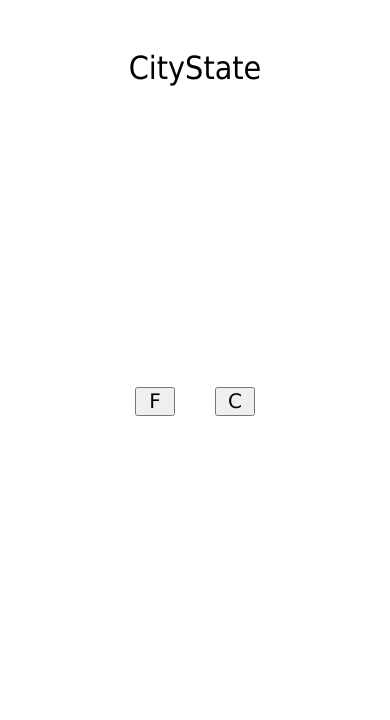
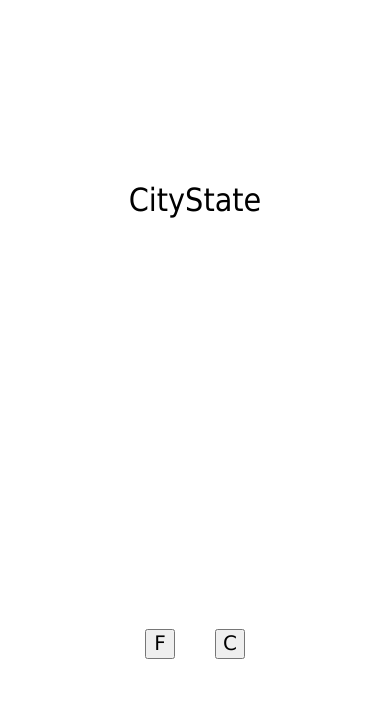
Before and after one commit to gunnarjohnson/fcc-local-weather, a website: page app/index.html in a window 390 px wide. Drawn offline with nearby package versions, Linux system fonts and the light colour scheme.

Commit message:
Worked on responsiveness.

```diff
--- a/app/assets/styles/base/_global.css
+++ b/app/assets/styles/base/_global.css
@@ -0,0 +1,9 @@
+body {
+  height: 100%;
+  width: 100%;
+}
+
+html {
+  height: 100%;
+  width: 100%;
+}
--- a/app/assets/styles/modules/_btn.css
+++ b/app/assets/styles/modules/_btn.css
@@ -1,7 +1,14 @@
 .btn {
+  display: flex;
+  align-items: center;
+  justify-content: center;
   font-family: Verdana;
   font-size: 1.25em;
-  width: 2em;
-  margin-right: 1em;
-  margin-left: 1em;
+  height: 1.5em;
+  width: 1.5em;
+  margin: 0 1em;
+
+  @mixin atMedium {
+    font-size: 2.5em;
+  }
 }
--- a/app/assets/styles/modules/_local-weather.css
+++ b/app/assets/styles/modules/_local-weather.css
@@ -1,32 +1,61 @@
 .local-weather {
 
   &__box {
-    display: flex;
+    display: grid;
+    grid-template-columns: [col-start] 15% [col-content--start] 70% [col-content--end] 15% [col-end];
+    grid-template-rows: [row-start] 15% [row-weather__location] 1fr [row-weather__icon] 1fr [row-weather__temp] 1fr [row-weather__unit] 1fr [row-footer] 15% [row-end];
+    height: 100%;
+    width: 100%;
+    /*display: flex;
     flex-direction: column;
-    align-items: center;
+    align-items: center;*/
   }
 
   &__location {
     display: flex;
-    margin-top: 50px;
+    align-items: center;
+    justify-content: center;
+    grid-column: col-content--start / col-content--end;
+    grid-row: row-weather__location / row-weather__icon;
+    /*margin-top: 50px;*/
     font-family: Tahoma;
-    font-size: 2em
+    font-size: 2em;
+
+    @mixin atMedium {
+      font-size: 4em;
+    }
   }
 
   &__icon {
     display: flex;
-    padding-top: 50px;
+    align-items: center;
+    justify-content: center;
+    grid-column: col-content--start / col-content--end;
+    grid-row: row-weather__icon / row-weather__temp;
+    /*padding-top: 50px;*/
   }
 
   &__temp {
     display: flex;
-    padding-top: 50px;
+    align-items: center;
+    justify-content: center;
+    grid-column: col-content--start / col-content--end;
+    grid-row: row-weather__temp / row-weather__unit;
+    /*padding-top: 50px;*/
     font-family: Tahoma;
-    font-size: 2.5em
+    font-size: 2.5em;
+
+    @mixin atMedium {
+      font-size: 4em;
+    }
   }
 
   &__unit {
     display: flex;
-    padding-top: 50px;
+    align-items: center;
+    justify-content: center;
+    grid-column: col-content--start / col-content--end;
+    grid-row: row-weather__unit / row-footer;
+    /*padding-top: 50px;*/
   }
 }
--- a/app/temp/styles/styles.css
+++ b/app/temp/styles/styles.css
@@ -450,55 +450,125 @@ template {
   display: none;
 }
 
+body {
+  height: 100%;
+  width: 100%;
+}
+
+html {
+  height: 100%;
+  width: 100%;
+}
+
 .btn {
+  display: -webkit-box;
+  display: -ms-flexbox;
+  display: flex;
+  -webkit-box-align: center;
+      -ms-flex-align: center;
+          align-items: center;
+  -webkit-box-pack: center;
+      -ms-flex-pack: center;
+          justify-content: center;
   font-family: Verdana;
   font-size: 1.25em;
-  width: 2em;
-  margin-right: 1em;
-  margin-left: 1em;
+  height: 1.5em;
+  width: 1.5em;
+  margin: 0 1em;
 }
 
+@media (min-width: 800px) {
+
+.btn {
+    font-size: 2.5em
+}
+  }
+
 .local-weather__box {
-    display: -webkit-box;
-    display: -ms-flexbox;
-    display: flex;
-    -webkit-box-orient: vertical;
-    -webkit-box-direction: normal;
-        -ms-flex-direction: column;
-            flex-direction: column;
-    -webkit-box-align: center;
-        -ms-flex-align: center;
-            align-items: center;
+    display: grid;
+    grid-template-columns: [col-start] 15% [col-content--start] 70% [col-content--end] 15% [col-end];
+    grid-template-rows: [row-start] 15% [row-weather__location] 1fr [row-weather__icon] 1fr [row-weather__temp] 1fr [row-weather__unit] 1fr [row-footer] 15% [row-end];
+    height: 100%;
+    width: 100%;
+    /*display: flex;
+    flex-direction: column;
+    align-items: center;*/
   }
 
 .local-weather__location {
     display: -webkit-box;
     display: -ms-flexbox;
     display: flex;
-    margin-top: 50px;
+    -webkit-box-align: center;
+        -ms-flex-align: center;
+            align-items: center;
+    -webkit-box-pack: center;
+        -ms-flex-pack: center;
+            justify-content: center;
+    grid-column: col-content--start / col-content--end;
+    grid-row: row-weather__location / row-weather__icon;
+    /*margin-top: 50px;*/
     font-family: Tahoma;
-    font-size: 2em
+    font-size: 2em;
+  }
+
+@media (min-width: 800px) {
+
+.local-weather__location {
+      font-size: 4em
+  }
   }
 
 .local-weather__icon {
     display: -webkit-box;
     display: -ms-flexbox;
     display: flex;
-    padding-top: 50px;
+    -webkit-box-align: center;
+        -ms-flex-align: center;
+            align-items: center;
+    -webkit-box-pack: center;
+        -ms-flex-pack: center;
+            justify-content: center;
+    grid-column: col-content--start / col-content--end;
+    grid-row: row-weather__icon / row-weather__temp;
+    /*padding-top: 50px;*/
   }
 
 .local-weather__temp {
     display: -webkit-box;
     display: -ms-flexbox;
     display: flex;
-    padding-top: 50px;
+    -webkit-box-align: center;
+        -ms-flex-align: center;
+            align-items: center;
+    -webkit-box-pack: center;
+        -ms-flex-pack: center;
+            justify-content: center;
+    grid-column: col-content--start / col-content--end;
+    grid-row: row-weather__temp / row-weather__unit;
+    /*padding-top: 50px;*/
     font-family: Tahoma;
-    font-size: 2.5em
+    font-size: 2.5em;
+  }
+
+@media (min-width: 800px) {
+
+.local-weather__temp {
+      font-size: 4em
+  }
   }
 
 .local-weather__unit {
     display: -webkit-box;
     display: -ms-flexbox;
     display: flex;
-    padding-top: 50px;
+    -webkit-box-align: center;
+        -ms-flex-align: center;
+            align-items: center;
+    -webkit-box-pack: center;
+        -ms-flex-pack: center;
+            justify-content: center;
+    grid-column: col-content--start / col-content--end;
+    grid-row: row-weather__unit / row-footer;
+    /*padding-top: 50px;*/
   }
```
